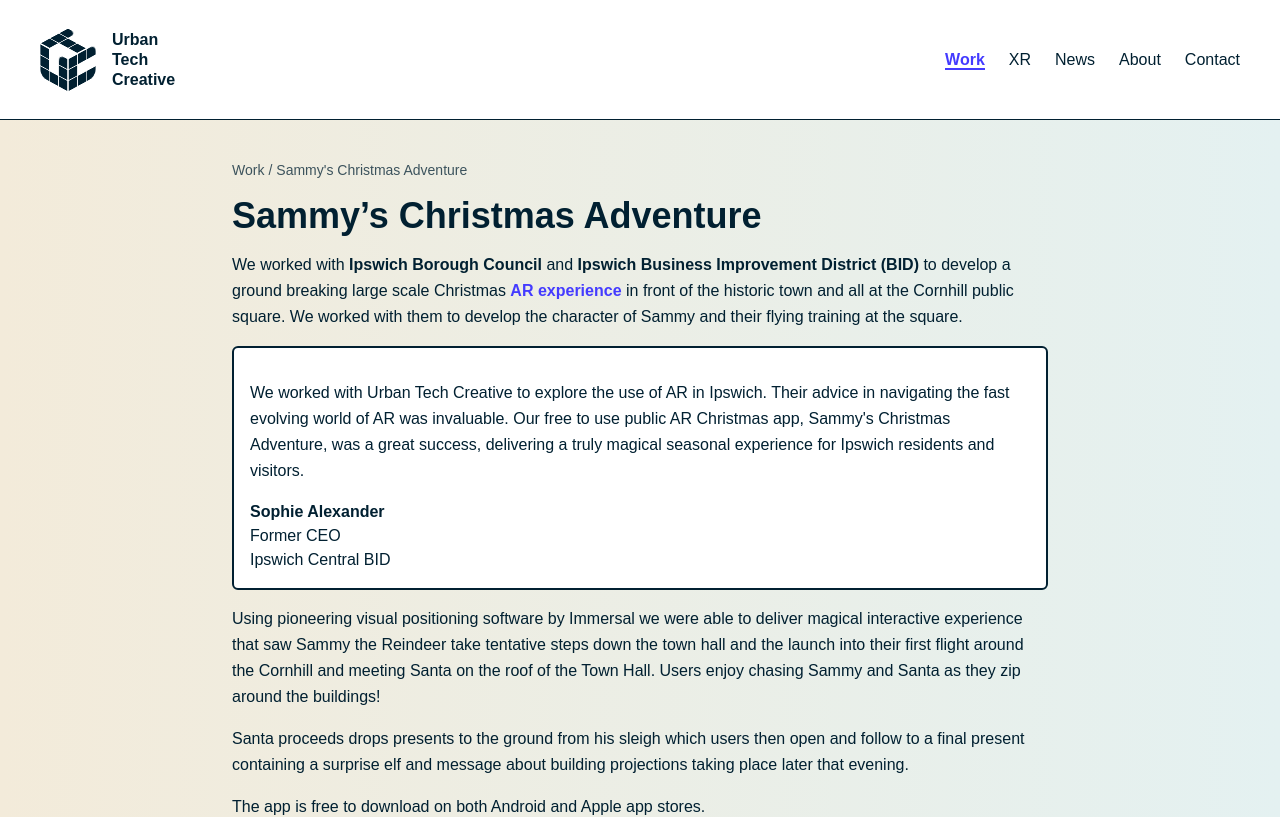
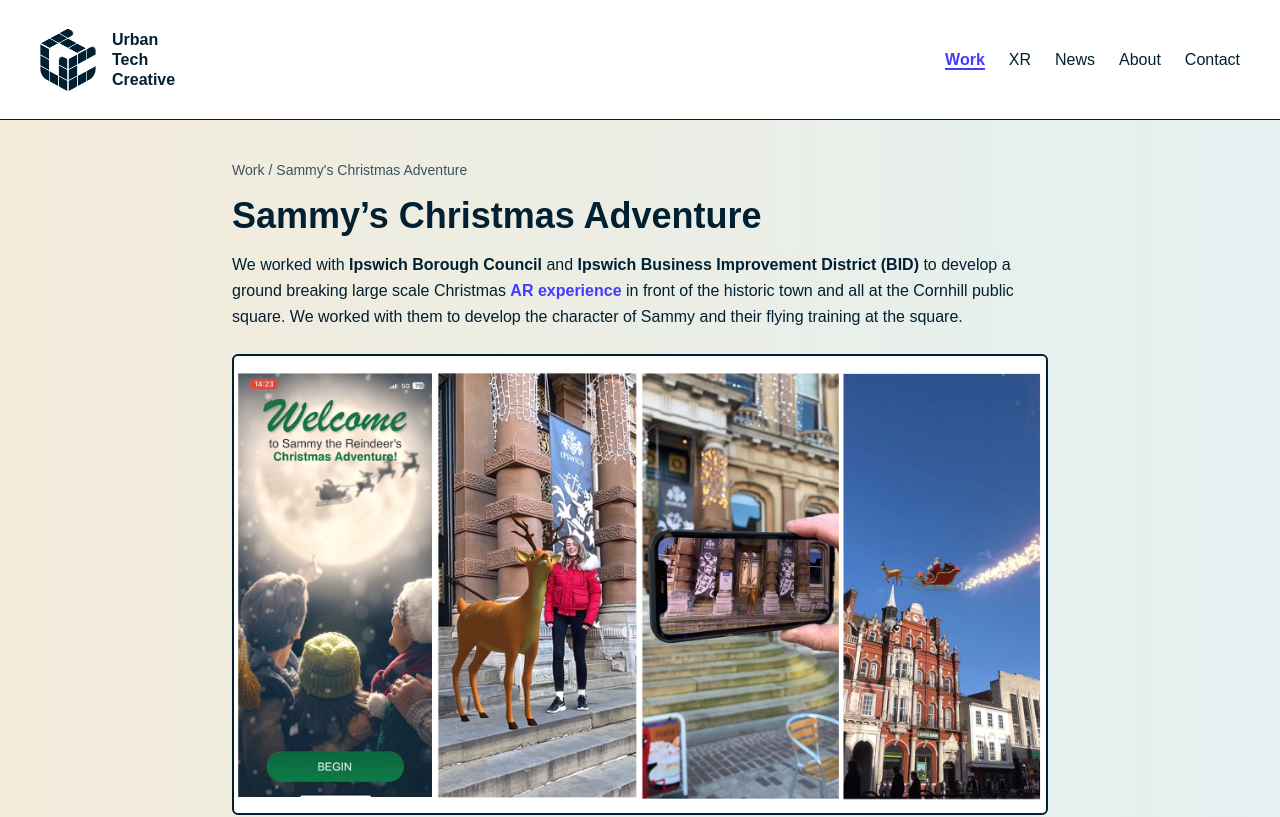
Before and after one commit to hortfrancis/utc-website, a Next.js app: page /work/sammys-christmas-adventure in a window 1280 px wide. Shown: the top 817 px of the page. Built offline with nearby package versions, Linux system fonts and the light colour scheme; a web font is replaced by a local one.

Commit message:
feat: Add images for Sammy's Xmas Adventure page - Add custom Image component

```diff
--- /dev/null
+++ b/components/Image.tsx
@@ -0,0 +1,31 @@
+import NextImage, { ImageProps as NextImageProps } from 'next/image';
+import clsx from 'clsx';
+
+// Custom image component that wraps Next.js Image with custom styling
+// Import this into MDX files to use instead of default img tag.
+export default function Image({
+  alt = '', // Preferred default for non-semantic images is an empty string
+  ...props
+}: NextImageProps) {
+
+  const containerStyles = clsx(
+    'bg-theme-white',
+    'my-6',
+    'rounded-md',
+    'border-theme-black border border-2',
+    'overflow-hidden'
+  );
+  const imageStyles = 'w-full';
+
+  return (
+    <div
+      className={containerStyles}
+    >
+      <NextImage
+        alt={alt}
+        className={imageStyles}
+        {...props}
+      />
+    </div>
+  );
+}
--- a/components/Testimonial.tsx
+++ b/components/Testimonial.tsx
@@ -19,7 +19,7 @@
   const imageUrl = photo ? `@/public/images/testimonials/${photo}` : null;
 
   return (
-    <div className='bg-theme-white p-4 rounded-md border-2 border-theme-black '>
+    <div className='bg-theme-white my-6 p-4 rounded-md border-2 border-theme-black '>
       <div>{children}</div>
       <div className='font-bold'>{name}</div>
       <div>{job}</div>
--- a/content/work/sammys-christmas-adventure.mdx
+++ b/content/work/sammys-christmas-adventure.mdx
@@ -1,8 +1,27 @@
 import Testimonial from "@/components/Testimonial";
+import Image from "@/components/Image";
 
 # Sammy’s Christmas Adventure
 
 We worked with **Ipswich Borough Council** and **Ipswich Business Improvement District (BID)** to develop a ground breaking large scale Christmas [AR experience](/xr#what-is-ar) in front of the historic town and all at the Cornhill public square. We worked with them to develop the character of Sammy and their flying training at the square.
+
+<Image
+  src="/images/work/sammys-christmas-adventure-01.webp"
+  alt="Sammy’s Christmas Adventure app in action"
+  width={1920}
+  height={1080}
+/>
+
+Using pioneering visual positioning software by Immersal we were able to deliver magical interactive experience that saw Sammy the Reindeer take tentative steps down the town hall and the launch into their first flight around the Cornhill and meeting Santa on the roof of the Town Hall. Users enjoy chasing Sammy and Santa as they zip around the buildings!
+
+<Image
+  src="/images/work/sammys-christmas-adventure-02.webp"
+  alt="Sammy and Santa flying around the Cornhill"
+  width={700}
+  height={394}
+/>
+
+Santa proceeds drops presents to the ground from his sleigh which users then open and follow to a final present containing a surprise elf and message about building projections taking place later that evening.
 
 <Testimonial
   name="Sophie Alexander"
@@ -16,8 +35,4 @@
   visitors.
 </Testimonial>
 
-Using pioneering visual positioning software by Immersal we were able to deliver magical interactive experience that saw Sammy the Reindeer take tentative steps down the town hall and the launch into their first flight around the Cornhill and meeting Santa on the roof of the Town Hall. Users enjoy chasing Sammy and Santa as they zip around the buildings!
-
-Santa proceeds drops presents to the ground from his sleigh which users then open and follow to a final present containing a surprise elf and message about building projections taking place later that evening.
-
 The app is free to download on both Android and Apple app stores.
--- a/mdx-components.tsx
+++ b/mdx-components.tsx
@@ -2,6 +2,9 @@
 import Link from 'next/link';
 import type { MDXComponents } from 'mdx/types';
 
+// Default `img` fallback is not overriden;
+// we expect to use custom `Image` from `@/components/Image` in MDX files directly,
+// in order to specify `width` & `height` for `next/image`.
 const components: MDXComponents = {
   h1: (props) => <Heading level={1} {...props} />,
   h2: (props) => <Heading level={2} {...props} />,
```
Also changed, not shown: public/images/work/sammys-christmas-adventure-01.webp (added), public/images/work/sammys-christmas-adventure-02.webp (added).
